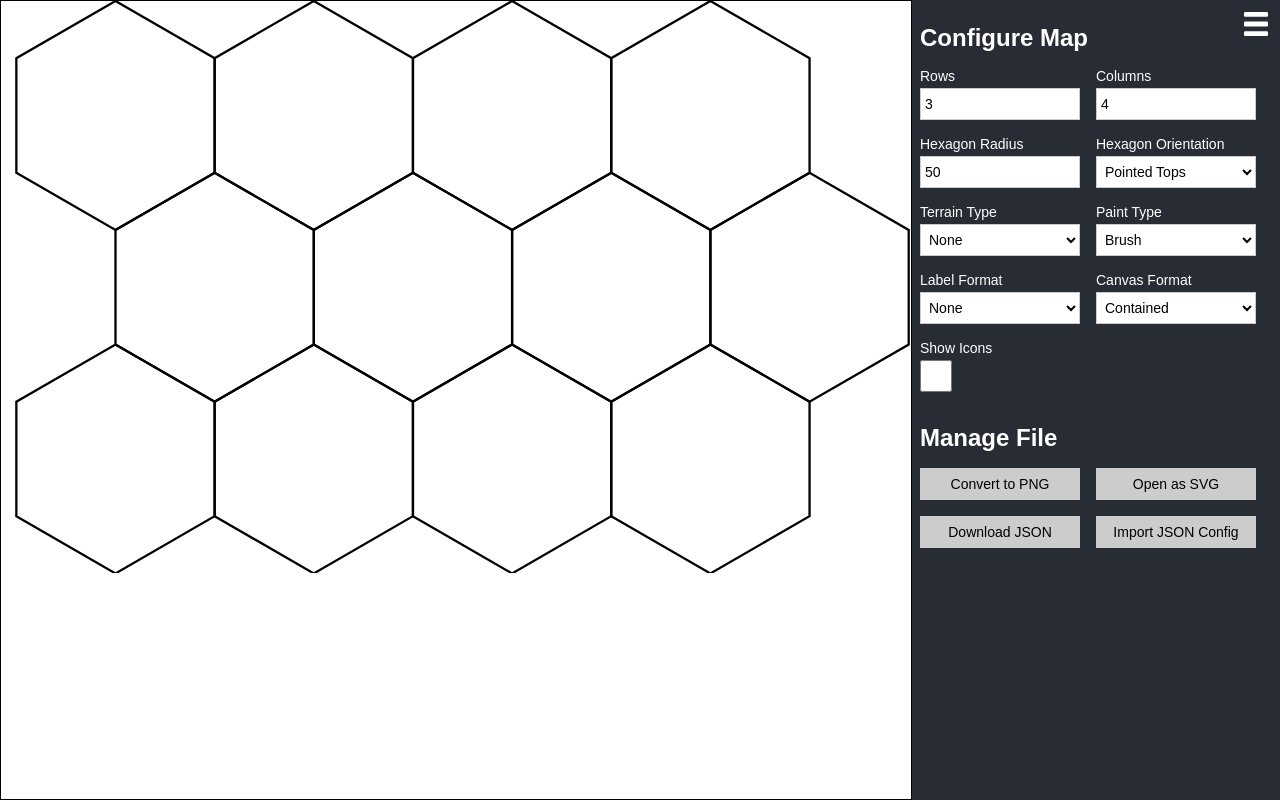
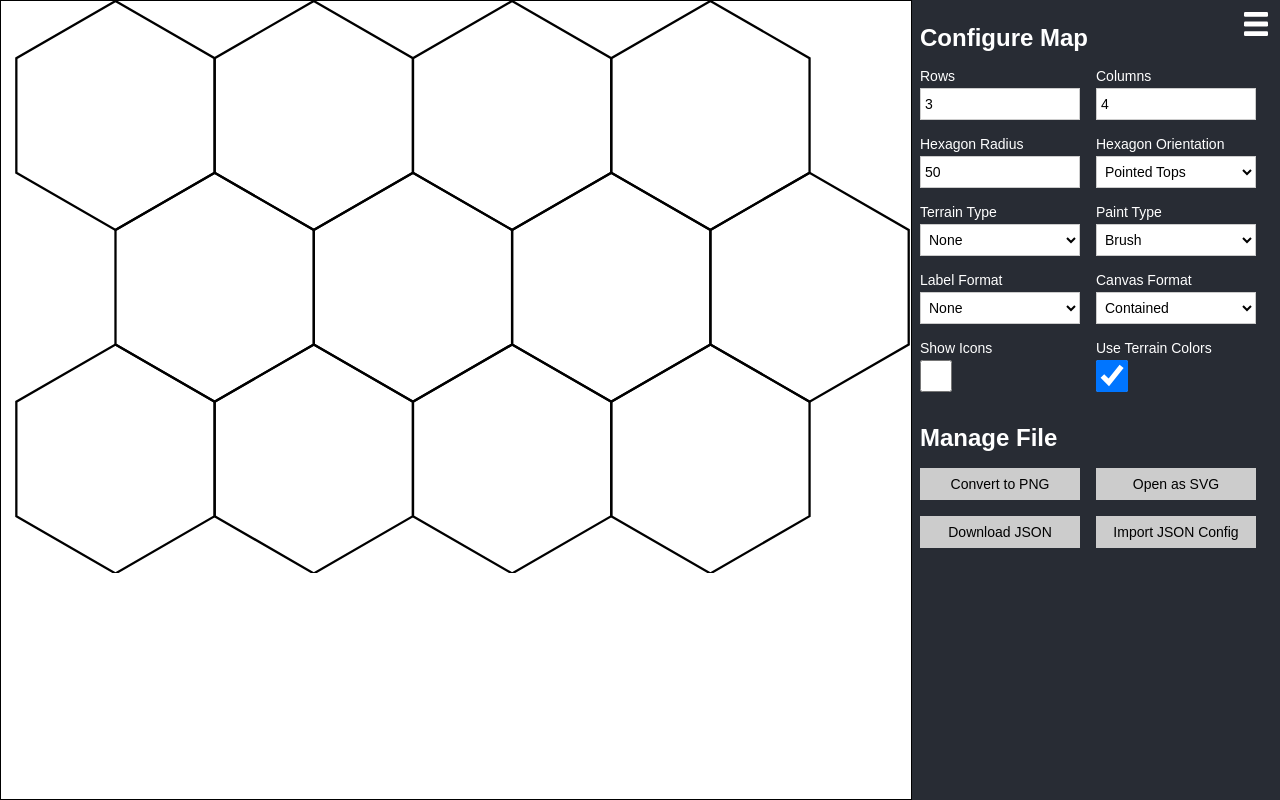
Before and after one commit to bdl101/hex-map-builder, a React (Create React App) app: page / in a window 1280 px wide. Built offline with nearby package versions, Linux system fonts and the light colour scheme.

Commit message:
added final touches for v1 + readme

```diff
--- a/src/App.tsx
+++ b/src/App.tsx
@@ -297,6 +297,17 @@ const App = () => {
                 }}
               />
             </ControlWrapper>
+            <ControlWrapper>
+              <label htmlFor="use-color-controls">Use Terrain Colors</label>
+              <input
+                id="use-color-controls"
+                type="checkbox"
+                checked={config.useTerrainColors}
+                onChange={(e) => {
+                  handleConfigChange("useTerrainColors", e.target.checked);
+                }}
+              />
+            </ControlWrapper>
           </ControlsDrawerSection>
           <ControlsDrawerSection>
             <h2>Manage File</h2>
@@ -361,17 +372,17 @@ const App = () => {
             }
             style={{ fontSize: "12px", fontFamily: "sans-serif" }}
           >
-            {paths.map((path, index) => (
+            {paths.map((path, index) => {
+              const terrainType = config.hexData[index]?.terrainType;
+              let hexFillColor = "transparent";
+              if (terrainType !== undefined && config.useTerrainColors) {
+                hexFillColor = TERRAIN_HEX_COLOR_MAP[terrainType];
+              }
+              return (
                 <g key={index}>
                   <path
                     d={path}
-                  fill={
-                    config.hexData[index]?.terrainType
-                      ? TERRAIN_HEX_COLOR_MAP[
-                          config.hexData[index]!.terrainType
-                        ]
-                      : "transparent"
-                  }
+                    fill={hexFillColor}
                     stroke="#000"
                     strokeWidth="1"
                     onMouseDown={(e) => {
@@ -396,7 +407,8 @@ const App = () => {
                     {labelData[index].label}
                   </text>
                 </g>
-            ))}
+              );
+            })}
           </svg>
         </MapContainer>
       </MainContainer>
--- a/src/constants.ts
+++ b/src/constants.ts
@@ -16,6 +16,7 @@ export const DEFAULT_HEXMAP_CONFIG: HexMapConfig = {
   hexData: {},
   imageFormat: "contained",
   showHexIcons: false,
+  useTerrainColors: true,
 };
 
 // [A-Z]
--- a/src/models.ts
+++ b/src/models.ts
@@ -9,6 +9,7 @@ export interface HexMapConfig {
   imageFormat: ImageFormatOption;
   hexData: HexData;
   showHexIcons: boolean;
+  useTerrainColors: boolean;
 }
 
 export interface HexLabelData {
```
Also changed, not shown: 1 other file (tests, documents, lock files or other folders). Lines whose indentation alone changed are shown as unchanged.
